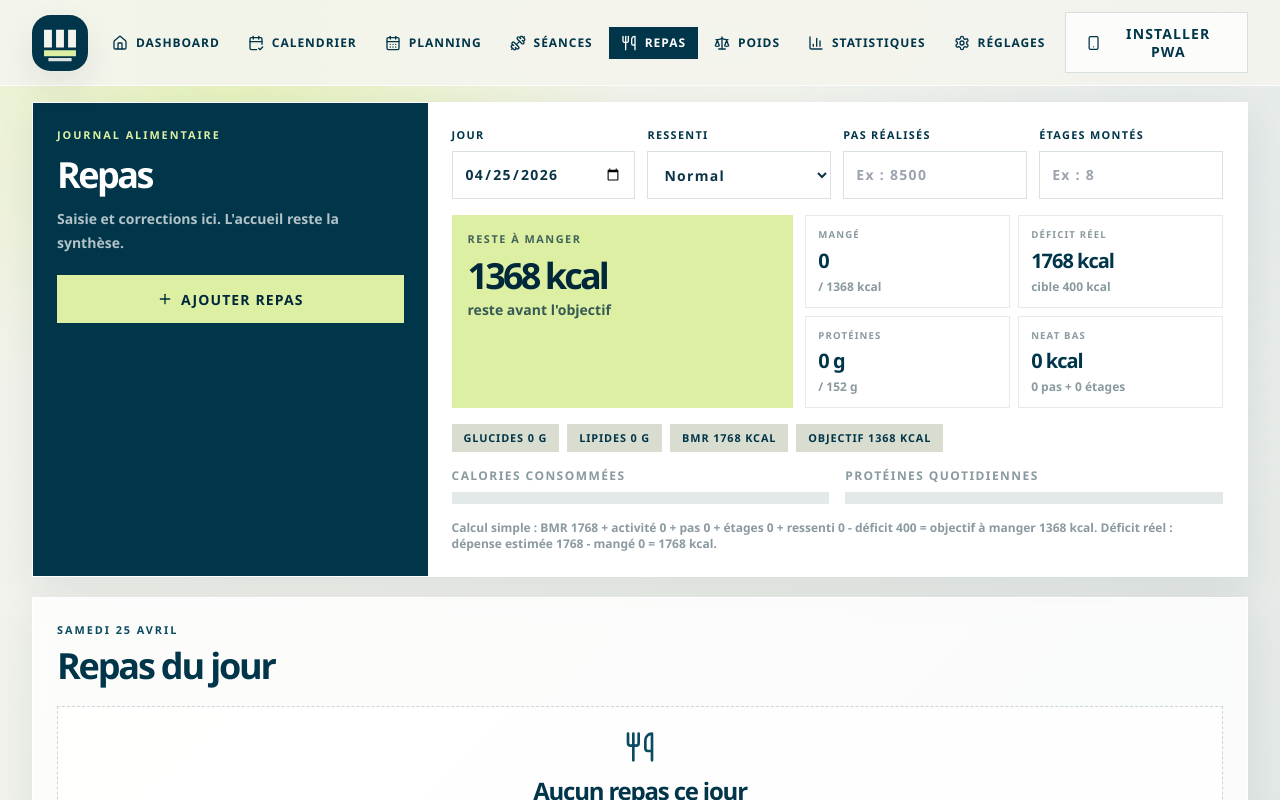
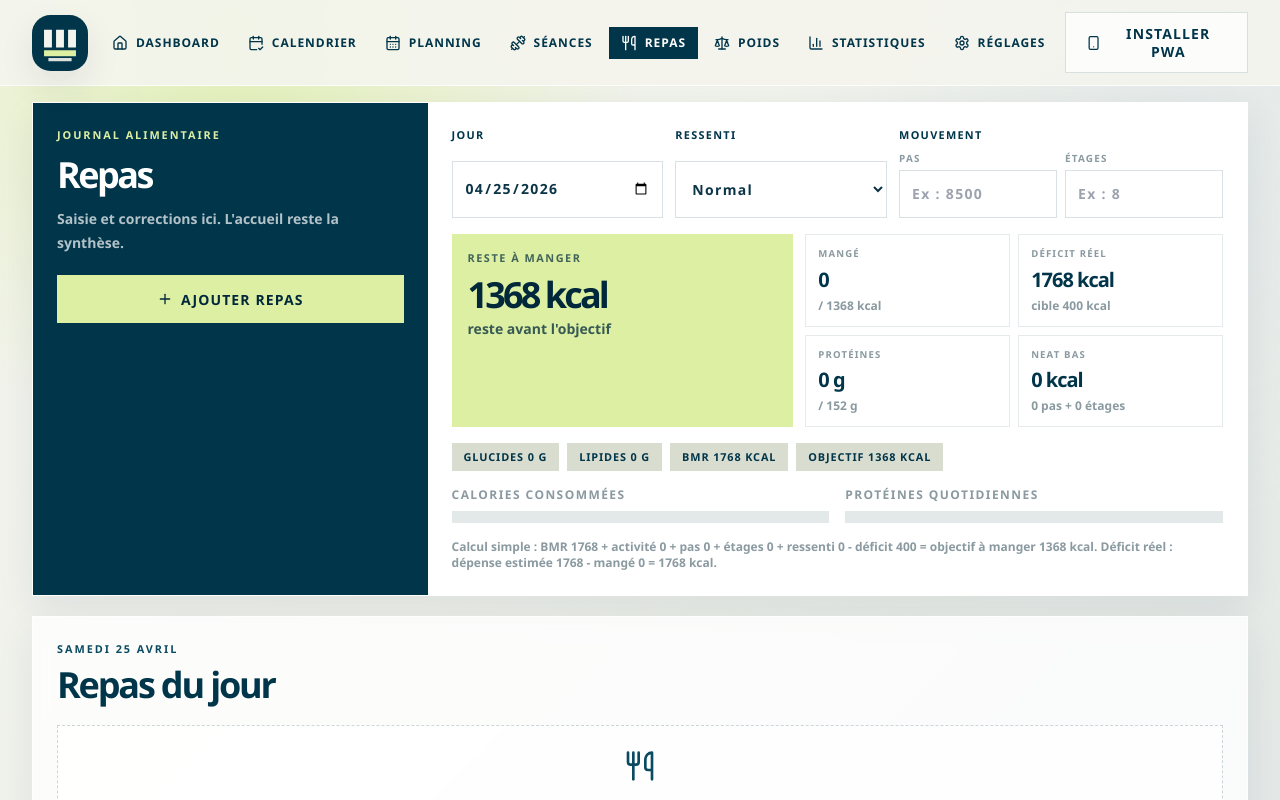
Before and after one commit to lbelhomme-pc/sport-perso, a React (Vite) app: page /meals in a window 1280 px wide. Shown: the top 800 px of the page. Built offline with nearby package versions, Linux system fonts and the light colour scheme.

Commit message:
Group floors with steps inputs

```diff
--- a/src/pages/DashboardPage.tsx
+++ b/src/pages/DashboardPage.tsx
@@ -233,9 +233,11 @@ export default function DashboardPage() {
               <DashboardLink to="/planning" icon={CalendarDays} label="Planning" hint="Voir et enregistrer" />
               <DashboardLink to="/meals" icon={Utensils} label="Repas" hint="Calories, pas, favoris" />
             </div>
-            <label className="field-label">
+            <div className="field-label">
               Mouvement du jour
               <div className="grid gap-2 sm:grid-cols-[minmax(0,1fr)_minmax(0,1fr)_8rem]">
+                <label className="grid gap-1">
+                  <span className="text-[0.62rem] font-black uppercase tracking-[0.12em] text-muted">Pas</span>
                   <input
                     className="field bg-white text-petrol-800"
                     inputMode="numeric"
@@ -249,8 +251,10 @@ export default function DashboardPage() {
                       })
                     }
                     placeholder="Ex : 8500"
-                  aria-label="Pas du jour"
                   />
+                </label>
+                <label className="grid gap-1">
+                  <span className="text-[0.62rem] font-black uppercase tracking-[0.12em] text-muted">Étages</span>
                   <input
                     className="field bg-white text-petrol-800"
                     inputMode="numeric"
@@ -263,9 +267,9 @@ export default function DashboardPage() {
                         floors: Number(event.target.value.replace(/\D/g, ""))
                       })
                     }
-                  placeholder="Étages"
-                  aria-label="Étages du jour"
+                    placeholder="Ex : 8"
                   />
+                </label>
                 <div className="border border-petrol-800/10 bg-mist/60 px-3 py-2">
                   <p className="text-[0.6rem] font-black uppercase tracking-[0.12em] text-muted">NEAT</p>
                   <p className="font-display text-2xl font-black tracking-[-0.05em] text-petrol-800">
@@ -273,7 +277,7 @@ export default function DashboardPage() {
                   </p>
                 </div>
               </div>
-            </label>
+            </div>
             <div className="grid gap-2 sm:grid-cols-2">
               <DailyHabitCheck type="allergies" date={dashboard.today} checked={getHabit(dashboard.today, "allergies")} onToggle={toggleHabit} />
               <DailyHabitCheck type="duolingo" date={dashboard.today} checked={getHabit(dashboard.today, "duolingo")} onToggle={toggleHabit} />
--- a/src/pages/MealsPage.tsx
+++ b/src/pages/MealsPage.tsx
@@ -90,7 +90,7 @@ export default function MealsPage() {
           </div>
 
           <div className="grid gap-4 bg-white p-5 sm:p-6">
-            <div className="grid gap-3 lg:grid-cols-4">
+            <div className="grid gap-3 lg:grid-cols-[0.85fr_0.85fr_1.3fr]">
               <label className="field-label">
                 Jour
                 <input className="field" type="date" value={selectedDate} onChange={(event) => setSelectedDate(event.target.value)} />
@@ -115,8 +115,11 @@ export default function MealsPage() {
                   ))}
                 </select>
               </label>
-              <label className="field-label">
-                Pas réalisés
+              <div className="field-label">
+                Mouvement
+                <div className="grid gap-2 sm:grid-cols-2">
+                  <label className="grid gap-1">
+                    <span className="text-[0.62rem] font-black uppercase tracking-[0.12em] text-muted">Pas</span>
                     <input
                       className="field"
                       inputMode="numeric"
@@ -132,8 +135,8 @@ export default function MealsPage() {
                       placeholder="Ex : 8500"
                     />
                   </label>
-              <label className="field-label">
-                Étages montés
+                  <label className="grid gap-1">
+                    <span className="text-[0.62rem] font-black uppercase tracking-[0.12em] text-muted">Étages</span>
                     <input
                       className="field"
                       inputMode="numeric"
@@ -149,6 +152,8 @@ export default function MealsPage() {
                       placeholder="Ex : 8"
                     />
                   </label>
+                </div>
+              </div>
             </div>
 
             <div className="grid gap-3 lg:grid-cols-[0.9fr_1.1fr]">
```
Lines whose indentation alone changed are shown as unchanged.
